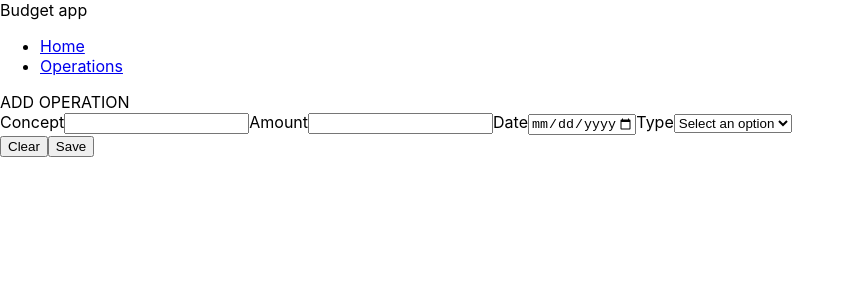
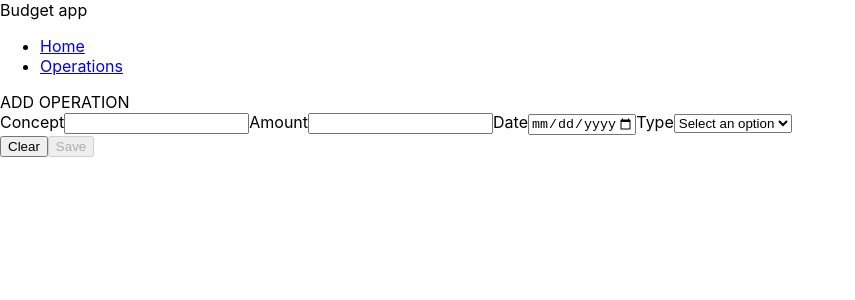
Before and after one commit to MaxiFerrioli/budget-app, a React (Create React App) app in the folder client/: page /operations in a window 1280 px wide. Shown: the top 300 px of the page, without its empty margins (0-855 px from the left). Built offline with nearby package versions, Linux system fonts and the light colour scheme.

Commit message:
form validation

```diff
--- a/client/src/components/Operations/Form/OperationForm.jsx
+++ b/client/src/components/Operations/Form/OperationForm.jsx
@@ -1,4 +1,4 @@
-import { useState } from "react";
+import { useState, useEffect } from "react";
 import Item from "../../Item/Item";
 
 const OperationForm = ({ onSaveOperation }) => {
@@ -6,6 +6,16 @@ const OperationForm = ({ onSaveOperation }) => {
   const [enteredAmount, setEnteredAmount] = useState("");
   const [enteredDate, setEnteredDate] = useState("");
   const [enteredType, setEnteredType] = useState(0);
+
+  const [isFormReady, setIsFormReady] = useState(false);
+
+  useEffect(() => {
+    if (enteredConcept && enteredAmount && enteredDate && enteredType) {
+      setIsFormReady(true);
+    } else {
+      setIsFormReady(false);
+    }
+  }, [enteredConcept, enteredAmount, enteredDate, enteredType]);
 
   const amountHandler = (event) => {
     setEnteredAmount(event.target.value);
@@ -16,7 +26,7 @@ const OperationForm = ({ onSaveOperation }) => {
   };
 
   const typeHandler = (event) => {
-    setEnteredType(event.target.value);
+    setEnteredType(+event.target.value);
   };
 
   const dateHandler = (event) => {
@@ -28,6 +38,7 @@ const OperationForm = ({ onSaveOperation }) => {
     setEnteredAmount("");
     setEnteredDate("");
     setEnteredType(0);
+    setIsFormReady(false);
   };
 
   const submitHandler = (event) => {
@@ -69,7 +80,9 @@ const OperationForm = ({ onSaveOperation }) => {
             <button type="button" onClick={clearHandler}>
               Clear
             </button>
-            <button type="submit">Save</button>
+            <button type="submit" disabled={!isFormReady}>
+              Save
+            </button>
           </div>
         </form>
       </Item>
```
